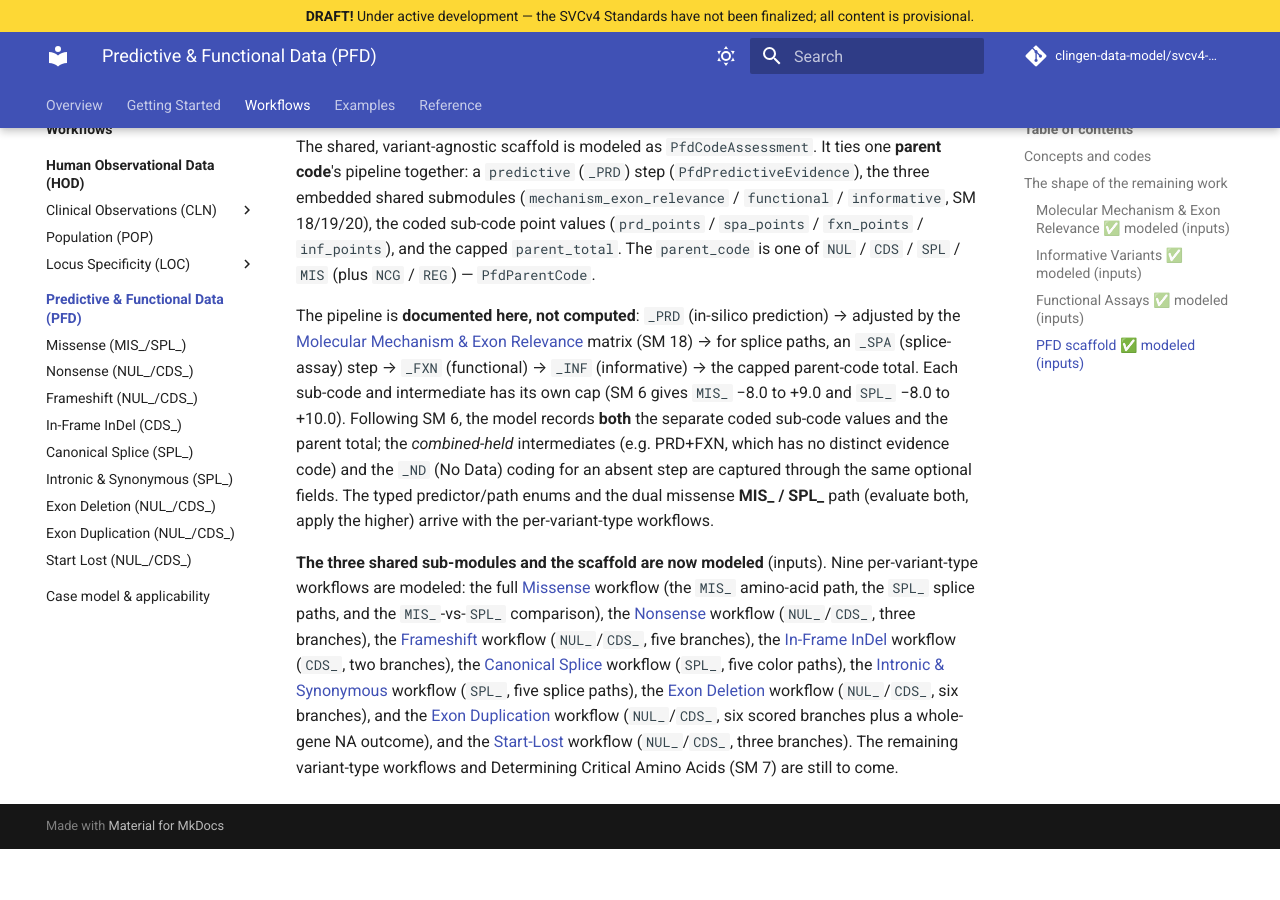
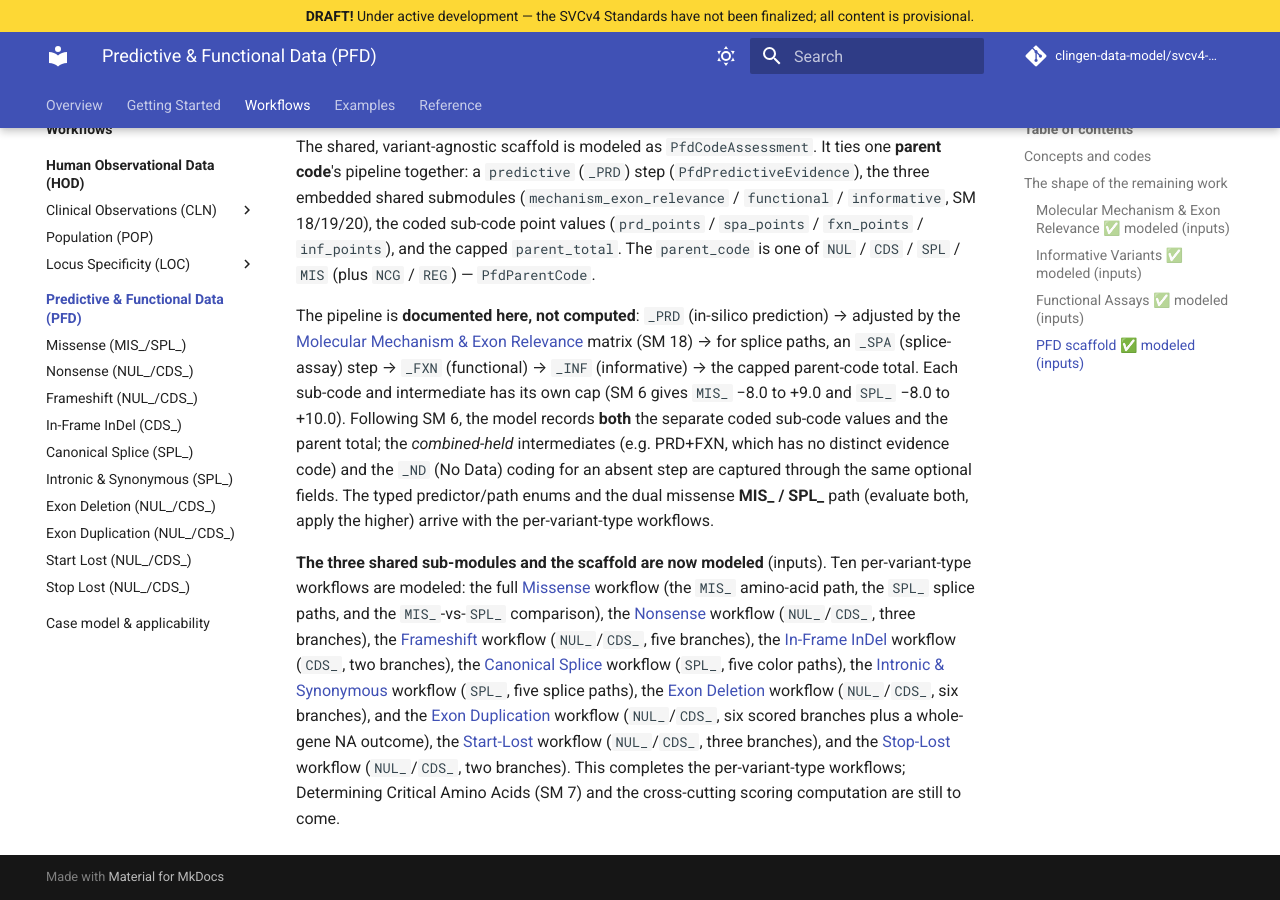
Before and after one commit to clingen-data-model/svcv4-model, an MkDocs documentation site: the page built from docs/workflows/pfd/index.md, in a window 1280 px wide and 900 px high, scrolled down 3255 px. Built offline with MkDocs 1.6.1 and Material for MkDocs 9.7.7, drawn with Linux system fonts in a browser that asks for light colours; comment, search, counter and statistics services are not loaded; before the commit the page ends 4104 px from its top, so only the background shows below that.

Commit message:
docs: add Stop-Lost (SM 16) workflow page + mermaid + refs
Co-Authored-By: Claude Opus 4.8 (1M context) <noreply@anthropic.com>

```diff
--- a/docs/workflows/pfd/index.md
+++ b/docs/workflows/pfd/index.md
@@ -145,7 +145,7 @@ step are captured through the same optional fields. The typed predictor/path
 enums and the dual missense **MIS_ / SPL_** path (evaluate both, apply the
 higher) arrive with the per-variant-type workflows.
 
-**The three shared sub-modules and the scaffold are now modeled** (inputs). Nine
+**The three shared sub-modules and the scaffold are now modeled** (inputs). Ten
 per-variant-type workflows are modeled: the full [Missense](missense.md) workflow
 (the `MIS_` amino-acid path, the `SPL_` splice paths, and the `MIS_`-vs-`SPL_`
 comparison), the [Nonsense](nonsense.md) workflow (`NUL_`/`CDS_`, three branches),
@@ -155,6 +155,7 @@ the [Frameshift](frameshift.md) workflow (`NUL_`/`CDS_`, five branches), the
 [Intronic & Synonymous](intronic-synonymous.md) workflow (`SPL_`, five splice paths),
 the [Exon Deletion](exon-deletion.md) workflow (`NUL_`/`CDS_`, six branches), and the
 [Exon Duplication](exon-duplication.md) workflow (`NUL_`/`CDS_`, six scored branches plus
-a whole-gene NA outcome), and the [Start-Lost](start-lost.md) workflow (`NUL_`/`CDS_`, three
-branches). The remaining variant-type workflows and Determining Critical Amino Acids (SM 7)
-are still to come.
+a whole-gene NA outcome), the [Start-Lost](start-lost.md) workflow (`NUL_`/`CDS_`, three
+branches), and the [Stop-Lost](stop-lost.md) workflow (`NUL_`/`CDS_`, two branches). This
+completes the per-variant-type workflows; Determining Critical Amino Acids (SM 7) and the
+cross-cutting scoring computation are still to come.
--- a/mkdocs.yml
+++ b/mkdocs.yml
@@ -117,6 +117,7 @@ nav:
           - Exon Deletion (NUL_/CDS_): workflows/pfd/exon-deletion.md
           - Exon Duplication (NUL_/CDS_): workflows/pfd/exon-duplication.md
           - Start Lost (NUL_/CDS_): workflows/pfd/start-lost.md
+          - Stop Lost (NUL_/CDS_): workflows/pfd/stop-lost.md
       - Case model & applicability: workflows/case-model.md
   - Examples:
       - examples/practice-variant-set/index.md
```
Also changed, not shown: docs/reference/known-gaps.md (+1 -1 lines), docs/reference/model.md (+4 -0 lines), docs/reference/spec-alignment.md (+1 -1 lines), docs/workflows/pfd/stop-lost.md (added, +97 -0 lines).
